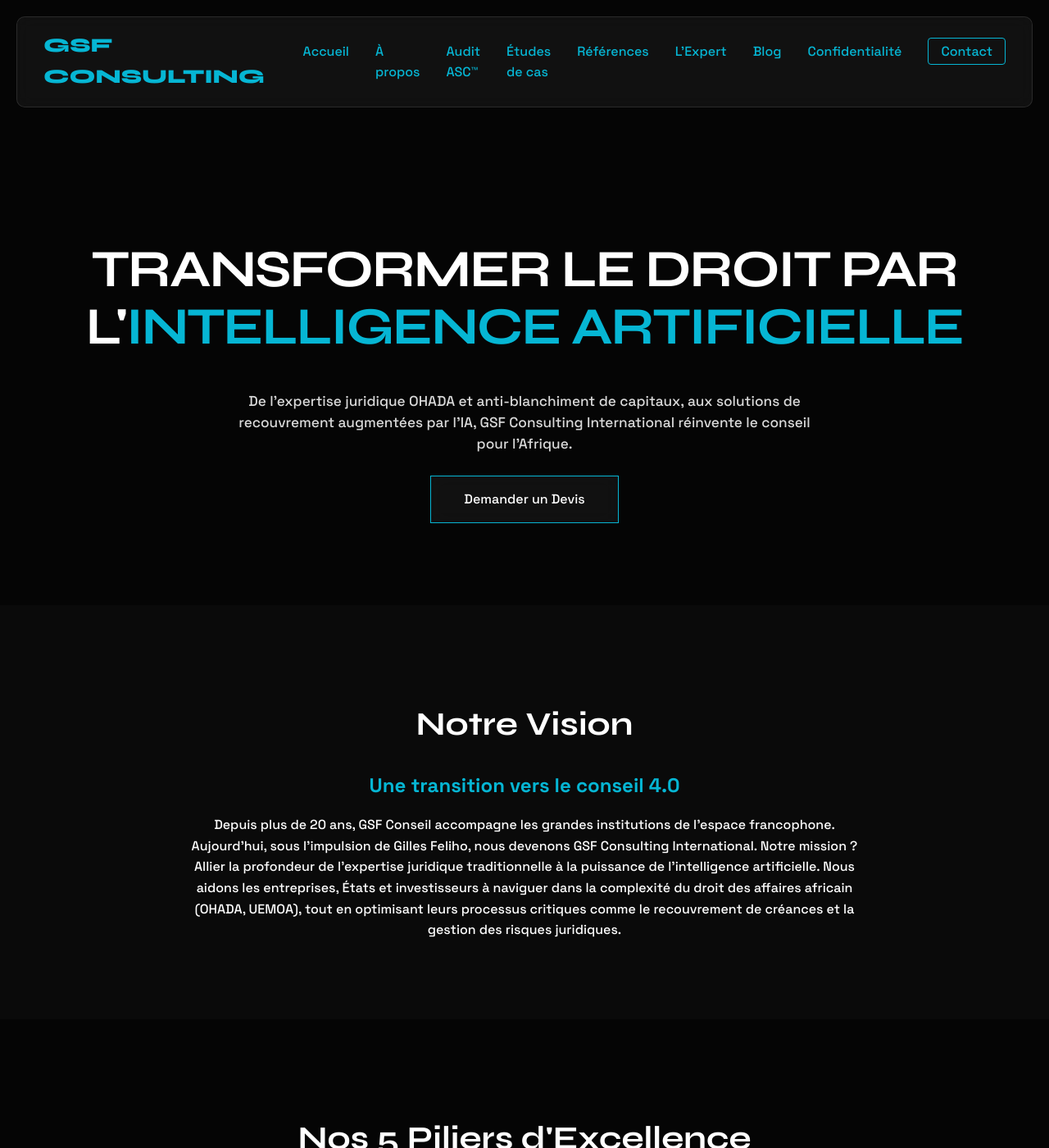
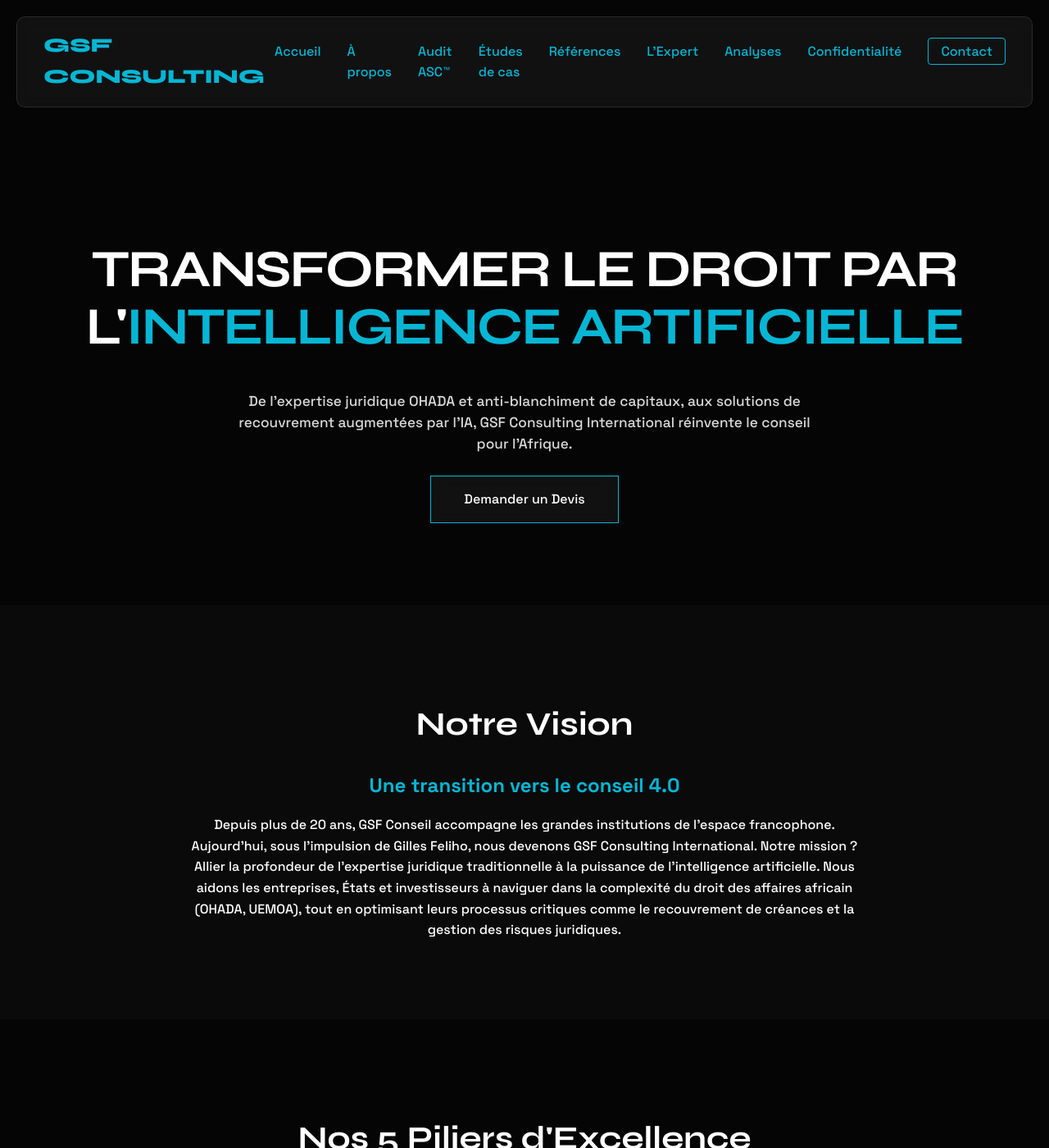
Before and after one commit to GSF-CONSULTING-INTERNATIONALE/.github.io-, a Jekyll site: the page built from index.html, in a window 1280 px wide and 1400 px high. Shown: the whole window at 82% size. Built offline with Jekyll 4.4.1, drawn with Linux system fonts in a browser that asks for light colours; some of the changed text lies outside the part shown.

Commit message:
Updated 1 file via CloudCannon.

```diff
--- a/index.html
+++ b/index.html
@@ -82,7 +82,7 @@
             padding: 0;
         }
 
-        .blog-card,
+        .analyses-card,
         .pilier-card,
         .offre-card {
             border-radius: 15px;
@@ -94,7 +94,7 @@
             padding: 30px;
         }
 
-        .blog-card:hover,
+        .analyses-card:hover,
         .pilier-card:hover,
         .offre-card:hover {
             transform: translateY(-5px);
@@ -259,8 +259,8 @@
                 <li><a href="/audit-souverainete-cognitive/">Audit ASC™</a></li>
                 <li><a href="/etudes-de-cas/">Études de cas</a></li>
                 <li><a href="/references-et-preuves/">Références</a></li>
-                <li><a href="/gilles-feliho/">L’Expert</a></li>
-                <li><a href="/blog.html">Blog</a></li>
+                <li><a href="/gilles-feliho/">L'Expert</a></li>
+                <li><a href="/analyses/">Analyses</a></li>
                 <li><a href="/politique-de-confidentialite/">Confidentialité</a></li>
                 <li><a href="/#contact" style="border: 1px solid #06b6d4; padding: 5px 15px; border-radius: 4px;">Contact</a></li>
             </ul>
@@ -273,8 +273,8 @@
             <a href="/audit-souverainete-cognitive/" style="color: #fff; padding: 0.5rem;">Audit ASC™</a>
             <a href="/etudes-de-cas/" style="color: #fff; padding: 0.5rem;">Études de cas</a>
             <a href="/references-et-preuves/" style="color: #fff; padding: 0.5rem;">Références</a>
-            <a href="/gilles-feliho/" style="color: #fff; padding: 0.5rem;">L’Expert</a>
-            <a href="/blog.html" style="color: #fff; padding: 0.5rem;">Blog</a>
+            <a href="/gilles-feliho/" style="color: #fff; padding: 0.5rem;">L'Expert</a>
+            <a href="/analyses/" style="color: #fff; padding: 0.5rem;">Analyses</a>
             <a href="/politique-de-confidentialite/" style="color: #fff; padding: 0.5rem;">Confidentialité</a>
             <a href="/#contact" style="color: #06b6d4; padding: 0.5rem;">Contact</a>
         </div>
@@ -353,7 +353,7 @@
             </ul>
             <p>
                 <a href="/a-propos/">Découvrir le cabinet</a> ·
-                <a href="/gilles-feliho/">Voir le profil de l’expert</a> ·
+                <a href="/gilles-feliho/">Voir le profil de l'expert</a> ·
                 <a href="/etudes-de-cas/">Consulter les études de cas</a>
             </p>
         </div>
@@ -365,16 +365,16 @@
             <h2>Références & preuves sociales</h2>
             <p>
                 Nous privilégions des preuves crédibles : missions contextualisées, résultats mesurables,
-                publications publiques et références anonymisées lorsque la confidentialité l’exige.
+                publications publiques et références anonymisées lorsque la confidentialité l'exige.
             </p>
         </div>
 
         <div class="grid-layout">
             <article class="glass-card">
                 <p><strong>Mission documentée</strong> · anonymisation motivée</p>
-                <h3>Plateforme d’intelligence bancaire souveraine</h3>
-                <p><strong>Contexte :</strong> déploiement d’une plateforme orientée conformité, performance et résilience.</p>
-                <p><strong>Bénéfice :</strong> 1,1 milliard FCFA libérés sur 18 mois, -30 % d’OPEX, +100 millions FCFA/an.</p>
+                <h3>Plateforme d'intelligence bancaire souveraine</h3>
+                <p><strong>Contexte :</strong> déploiement d'une plateforme orientée conformité, performance et résilience.</p>
+                <p><strong>Bénéfice :</strong> 1,1 milliard FCFA libérés sur 18 mois, -30 % d'OPEX, +100 millions FCFA/an.</p>
                 <p><strong>Pays :</strong> Afrique francophone</p>
                 <p class="case-cta">
                     <a class="btn-source" href="/#contact">Demander le dossier anonymisé</a>
@@ -384,7 +384,7 @@
             <article class="glass-card">
                 <p><strong>Mission documentée</strong> · anonymisation motivée</p>
                 <h3>Framework ECL v2.0</h3>
-                <p><strong>Contexte :</strong> industrialisation d’un dispositif ECL intégrant MLOps, conformité et gouvernance.</p>
+                <p><strong>Contexte :</strong> industrialisation d'un dispositif ECL intégrant MLOps, conformité et gouvernance.</p>
                 <p><strong>Bénéfice :</strong> ROI certifié +1,21 milliard MAD/an, réduction de coût de 40 à 60 %.</p>
                 <p><strong>Pays :</strong> Afrique francophone</p>
                 <p class="case-cta">
@@ -399,7 +399,7 @@
                 <p><strong>Valeur :</strong> expertise publique, argumentée et directement consultable.</p>
                 <p><strong>Date :</strong> 02 février 2026</p>
                 <p class="case-cta">
-                    <a class="btn-source" href="/analyses/flux-financiers-illicites-benin-nigeria-950-milliards-fcfa/">Lire l’analyse</a>
+                    <a class="btn-source" href="/analyses/flux-financiers-illicites-benin-nigeria-950-milliards-fcfa/">Lire l'analyse</a>
                 </p>
             </article>
         </div>
@@ -409,12 +409,12 @@
         </p>
     </section>
 
-    <!-- BLOG -->
-    <section id="blog-list" style="padding: 80px 5%;">
+    <!-- ANALYSES -->
+    <section id="analyses-list" style="padding: 80px 5%;">
         <h2 style="font-family: 'Syne', sans-serif; font-size: 2.5rem; margin-bottom: 40px; text-align: center;">Analyses & Publications</h2>
         <div class="grid-layout">
             {% for post in site.posts limit:3 %}
-            <article class="blog-card" style="padding:0;">
+            <article class="analyses-card" style="padding:0;">
                 {% if post.image %}
                 <img src="{{ post.image }}" alt="{{ post.title }}" style="width:100%; height:200px; object-fit:cover;">
                 {% endif %}
@@ -428,7 +428,7 @@
             {% endfor %}
         </div>
         <div style="text-align: center; margin-top: 50px;">
-            <a href="/blog.html" style="border: 1px solid #06b6d4; padding: 12px 35px; border-radius: 5px; color: #06b6d4;">Toutes les publications</a>
+            <a href="/analyses/" style="border: 1px solid #06b6d4; padding: 12px 35px; border-radius: 5px; color: #06b6d4;">Toutes les publications</a>
         </div>
     </section>
 
@@ -443,7 +443,7 @@
             <a href="https://amzn.eu/d/01terF2b" target="_blank" rel="noopener noreferrer" style="margin: 0 10px; color: #06b6d4; border: 1px solid #06b6d4; padding: 10px 20px; border-radius: 5px;">📚 Blanchiment en liberté (Amazon)</a>
         </div>
         <div style="margin-top: 25px;">
-            <a href="/gilles-feliho/" style="border: 1px solid #06b6d4; padding: 12px 30px; border-radius: 5px; color: #06b6d4;">Voir le profil complet de l’expert</a>
+            <a href="/gilles-feliho/" style="border: 1px solid #06b6d4; padding: 12px 30px; border-radius: 5px; color: #06b6d4;">Voir le profil complet de l'expert</a>
         </div>
     </section>
 
@@ -452,7 +452,7 @@
         <h2 style="font-family: 'Syne', sans-serif; font-size: 2.5rem; margin-bottom: 20px;">Contact</h2>
         <p style="opacity: 0.85; margin-bottom: 12px;">Prêt à transformer vos défis juridiques ?</p>
         <p style="opacity: 0.7; margin-bottom: 28px; max-width: 720px; margin-left: auto; margin-right: auto;">
-            Pour toute demande de conseil, de diagnostic, d’audit ou d’intervention, vous pouvez écrire directement à Gilles Feliho.
+            Pour toute demande de conseil, de diagnostic, d'audit ou d'intervention, vous pouvez écrire directement à Gilles Feliho.
             Les demandes sont traitées de manière confidentielle.
         </p>
         <a href="mailto:gilles.feliho@gsfconsultinginternational.com" style="padding: 15px 40px; border: 1px solid #fff; color: #fff; border-radius: 4px; display: inline-block;">Envoyer un Email</a>
```
